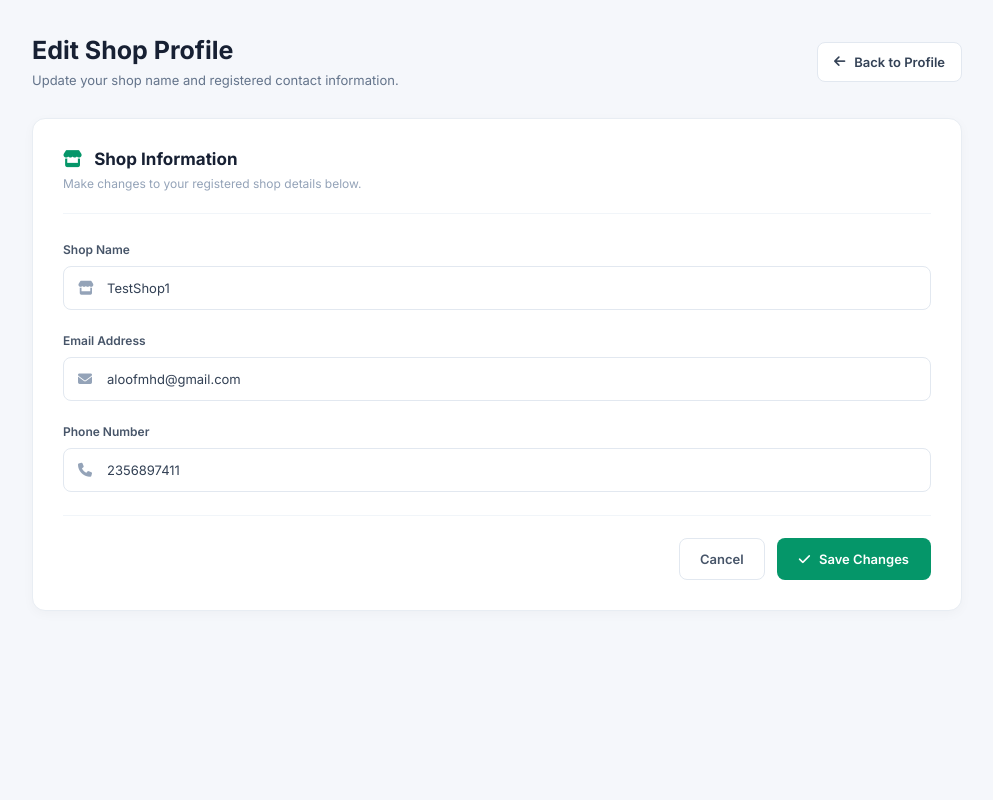
After one commit to mhd-sinan-mv/RetailIQ-project, a Django app: page /editShopProfile/1 in a window 1280 px wide. The commit adds this page. Shown: the whole page, without its empty margins (143-1136 px from the left). Run offline with Django 4.2, Linux system fonts and the light colour scheme; data comes from the database, SQL or seed files in the repository; both versions use the stored data as it was after the commit.

Commit message:
Shop profile edit and name display in dashboard of both shop and staff

```diff
--- a/RetailIQ/RetailIQApp/form.py
+++ b/RetailIQ/RetailIQApp/form.py
@@ -13,6 +13,11 @@ class StaffEditForm(ModelForm):
         fields = ['staff_code', 'name','phone','email','designation','assigned_counter']
 
 class ShopForm(ModelForm):
+    class Meta():
+        model = ShopTable
+        fields = ['shop_name', 'email','phone']
+
+class ShopProfileEditForm(ModelForm):
     class Meta():
         model = ShopTable
         fields = ['shop_name', 'email','phone']
--- a/RetailIQ/RetailIQApp/urls.py
+++ b/RetailIQ/RetailIQApp/urls.py
@@ -71,6 +71,7 @@ urlpatterns = [
     path('startDiscount/<int:d_id>',startDiscount.as_view(),name='startDiscount'),
     path('stopDiscount/<int:d_id>',stopDiscount.as_view(),name='stopDiscount'),
     path('shopProfile',shopProfile.as_view(),name='shopProfile'),
+    path('editShopProfile/<int:shop_data_id>',editShopProfile.as_view(),name='editShopProfile'),
 
 
     #/////////////////////////////////// STAFF ////////////////////////////////////
--- a/RetailIQ/RetailIQApp/views.py
+++ b/RetailIQ/RetailIQApp/views.py
@@ -136,9 +136,23 @@ class shopProfile(View):
             'shop/shop_profile.html',
             {'shop_data': obj})
 
+class editShopProfile(View):
+    def get(self,request,shop_data_id):
+        obj = ShopTable.objects.get(id = shop_data_id)
+        return render(request,'shop/edit/editShopProfile.html', {'shop_edit_data':obj})
+
+    def post(self,request,shop_data_id):
+        obj = ShopTable.objects.get(id = shop_data_id)
+        form = ShopProfileEditForm(request.POST, instance=obj)
+        if form.is_valid():
+            form.save()
+            return HttpResponse('''<script>alert("shop details updated");window.location=("/shopProfile")</script>''')
+
+
 class shop_home(View):
     def get(self,request):
-        return render(request,'shop/shop_home.html')
+        obj = ShopTable.objects.get(LOGINID__id=request.session['loginid'])
+        return render(request,'shop/shop_home.html',{'shop_data':obj})
 
 
 class AddProducts(View):
@@ -432,7 +446,8 @@ class staffProfile(View):
 
 class staff_home(View):
     def get(self,request):
-        return render(request,'staff/staff_home.html')
+        obj = StaffTable.objects.get(LOGINID__id=request.session['loginid'])
+        return render(request,'staff/staff_home.html',{'staff_data':obj})
 
 class OrdersAndBill(View):
     def get(self,request):
--- /dev/null
+++ b/RetailIQ/templates/Shop/edit/editShopProfile.html
@@ -0,0 +1,312 @@
+
+<!DOCTYPE html>
+<html lang="en">
+<head>
+    <meta charset="UTF-8">
+    <meta name="viewport" content="width=device-width, initial-scale=1.0">
+    <title>Edit Shop Profile | RetailIQ</title>
+
+    <link href="https://fonts.googleapis.com/css2?family=Inter:wght@400;500;600;700;800&display=swap" rel="stylesheet">
+    <link rel="stylesheet" href="https://cdnjs.cloudflare.com/ajax/libs/font-awesome/6.5.0/css/all.min.css">
+
+    <style>
+        * {
+            margin: 0;
+            padding: 0;
+            box-sizing: border-box;
+        }
+
+        body {
+            font-family: 'Inter', sans-serif;
+            background: #f5f7fb;
+            color: #1e293b;
+            min-height: 100vh;
+        }
+
+        .main {
+            max-width: 1000px;
+            margin: auto;
+            padding: 35px;
+        }
+
+        .topbar {
+            display: flex;
+            justify-content: space-between;
+            align-items: center;
+            margin-bottom: 30px;
+            gap: 15px;
+        }
+
+        .page-title h2 {
+            font-size: 25px;
+            font-weight: 700;
+            color: #172033;
+        }
+
+        .page-title p {
+            font-size: 13px;
+            color: #64748b;
+            margin-top: 7px;
+        }
+
+        .back-btn {
+            display: inline-flex;
+            align-items: center;
+            gap: 9px;
+            background: white;
+            color: #334155;
+            border: 1px solid #e2e8f0;
+            padding: 11px 16px;
+            border-radius: 8px;
+            text-decoration: none;
+            font-size: 13px;
+            font-weight: 600;
+            transition: 0.2s;
+            white-space: nowrap;
+        }
+
+        .back-btn:hover {
+            background: #047857;
+            color: white;
+            border-color: #047857;
+        }
+
+        .form-card {
+            background: white;
+            border: 1px solid #e8edf3;
+            border-radius: 13px;
+            padding: 30px;
+            box-shadow: 0 3px 12px rgba(15, 23, 42, 0.03);
+        }
+
+        .card-header {
+            padding-bottom: 22px;
+            border-bottom: 1px solid #f1f5f9;
+            margin-bottom: 28px;
+        }
+
+        .card-header h3 {
+            font-size: 17px;
+            font-weight: 700;
+            color: #172033;
+        }
+
+        .card-header p {
+            font-size: 12px;
+            color: #94a3b8;
+            margin-top: 7px;
+        }
+
+        .form-group {
+            margin-bottom: 23px;
+        }
+
+        .form-group label {
+            display: block;
+            font-size: 12px;
+            font-weight: 600;
+            color: #475569;
+            margin-bottom: 9px;
+        }
+
+        .input-wrapper {
+            position: relative;
+        }
+
+        .input-wrapper i {
+            position: absolute;
+            left: 15px;
+            top: 50%;
+            transform: translateY(-50%);
+            color: #94a3b8;
+            font-size: 14px;
+        }
+
+        .form-group input {
+            width: 100%;
+            padding: 13px 15px 13px 43px;
+            border: 1px solid #e2e8f0;
+            border-radius: 8px;
+            outline: none;
+            font-family: 'Inter', sans-serif;
+            font-size: 13px;
+            color: #334155;
+            background: #fff;
+            transition: 0.2s;
+        }
+
+        .form-group input:focus {
+            border-color: #10b981;
+            box-shadow: 0 0 0 3px rgba(16, 185, 129, 0.10);
+        }
+
+        .form-group input::placeholder {
+            color: #a0aaba;
+        }
+
+        .form-footer {
+            display: flex;
+            justify-content: flex-end;
+            gap: 12px;
+            padding-top: 22px;
+            border-top: 1px solid #f1f5f9;
+            margin-top: 10px;
+        }
+
+        .cancel-btn {
+            display: inline-flex;
+            align-items: center;
+            justify-content: center;
+            padding: 12px 20px;
+            border: 1px solid #e2e8f0;
+            background: white;
+            color: #475569;
+            border-radius: 8px;
+            text-decoration: none;
+            font-size: 13px;
+            font-weight: 600;
+            transition: 0.2s;
+        }
+
+        .cancel-btn:hover {
+            background: #f8fafc;
+        }
+
+        .submit-btn {
+            display: inline-flex;
+            align-items: center;
+            justify-content: center;
+            gap: 9px;
+            padding: 12px 22px;
+            border: none;
+            background: #059669;
+            color: white;
+            border-radius: 8px;
+            font-family: 'Inter', sans-serif;
+            font-size: 13px;
+            font-weight: 600;
+            cursor: pointer;
+            transition: 0.2s;
+        }
+
+        .submit-btn:hover {
+            background: #047857;
+            transform: translateY(-1px);
+        }
+
+        @media (max-width: 600px) {
+            .main {
+                padding: 22px 15px;
+            }
+
+            .topbar {
+                align-items: flex-start;
+            }
+
+            .page-title h2 {
+                font-size: 21px;
+            }
+
+            .form-card {
+                padding: 22px 18px;
+            }
+
+            .form-footer {
+                flex-direction: column-reverse;
+            }
+
+            .cancel-btn,
+            .submit-btn {
+                width: 100%;
+            }
+        }
+    </style>
+</head>
+
+<body>
+
+<div class="main">
+
+    <div class="topbar">
+        <div class="page-title">
+            <h2>Edit Shop Profile</h2>
+            <p>Update your shop name and registered contact information.</p>
+        </div>
+
+        <a href="/shopProfile" class="back-btn">
+            <i class="fa-solid fa-arrow-left"></i>
+            Back to Profile
+        </a>
+    </div>
+
+    <div class="form-card">
+
+        <div class="card-header">
+            <h3>
+                <i class="fa-solid fa-store" style="color:#059669; margin-right:8px;"></i>
+                Shop Information
+            </h3>
+            <p>Make changes to your registered shop details below.</p>
+        </div>
+
+        <form method="post">
+            {% csrf_token %}
+
+            <div class="form-group">
+                <label>Shop Name</label>
+                <div class="input-wrapper">
+                    <i class="fa-solid fa-store"></i>
+                    <input
+                        type="text"
+                        name="shop_name"
+                        value="{{ shop_edit_data.shop_name }}"
+                        placeholder="Enter shop name"
+                        required>
+                </div>
+            </div>
+
+            <div class="form-group">
+                <label>Email Address</label>
+                <div class="input-wrapper">
+                    <i class="fa-solid fa-envelope"></i>
+                    <input
+                        type="email"
+                        name="email"
+                        value="{{ shop_edit_data.email }}"
+                        placeholder="Enter email address"
+                        required>
+                </div>
+            </div>
+
+            <div class="form-group">
+                <label>Phone Number</label>
+                <div class="input-wrapper">
+                    <i class="fa-solid fa-phone"></i>
+                    <input
+                        type="tel"
+                        name="phone"
+                        value="{{ shop_edit_data.phone }}"
+                        placeholder="Enter phone number"
+                        required>
+                </div>
+            </div>
+
+            <div class="form-footer">
+                <a href="/shopProfile" class="cancel-btn">
+                    Cancel
+                </a>
+
+                <button type="submit" class="submit-btn">
+                    <i class="fa-solid fa-check"></i>
+                    Save Changes
+                </button>
+            </div>
+
+        </form>
+
+    </div>
+
+</div>
+
+</body>
+</html>
--- a/RetailIQ/templates/Shop/shop_home.html
+++ b/RetailIQ/templates/Shop/shop_home.html
@@ -507,7 +507,9 @@
 
             <div class="profile">
                 <div class="notification">
+                    <a href="ViewNotificationsShop">
                     <i class="fa-regular fa-bell"></i>
+                    </a>
                 </div>
                 <a href="shopProfile" class="nav-link">
                 <div class="avatar">S</div>
@@ -518,7 +520,7 @@
         </header>
 
         <section class="welcome">
-            <h1>Welcome Back, Shop Owner 👋</h1>
+            <h1>Welcome Back, {{shop_data.shop_name}} 👋</h1>
             <p>Here's your store management workspace.</p>
         </section>
 
--- a/RetailIQ/templates/Staff/staff_home.html
+++ b/RetailIQ/templates/Staff/staff_home.html
@@ -626,7 +626,7 @@
 
         <section class="welcome-card">
 
-            <h2>Welcome to RetailIQ!</h2>
+            <h2>Welcome {{staff_data.name}} !</h2>
 
             <p>
                 Access your daily work tools, manage customer orders,
--- a/RetailIQ/templates/Staff/staff_profile.html
+++ b/RetailIQ/templates/Staff/staff_profile.html
@@ -310,7 +310,7 @@
             <p>View your personal and work-related information.</p>
         </div>
 
-        <a href="StaffHome" class="back-btn">
+        <a href="staff_home" class="back-btn">
             <i class="fa-solid fa-house"></i>
             Dashboard
         </a>
```
Also changed, not shown: RetailIQ/templates/Shop/shop_profile.html (+50 -5 lines), RetailIQ/db.sqlite3, 1 other file.
